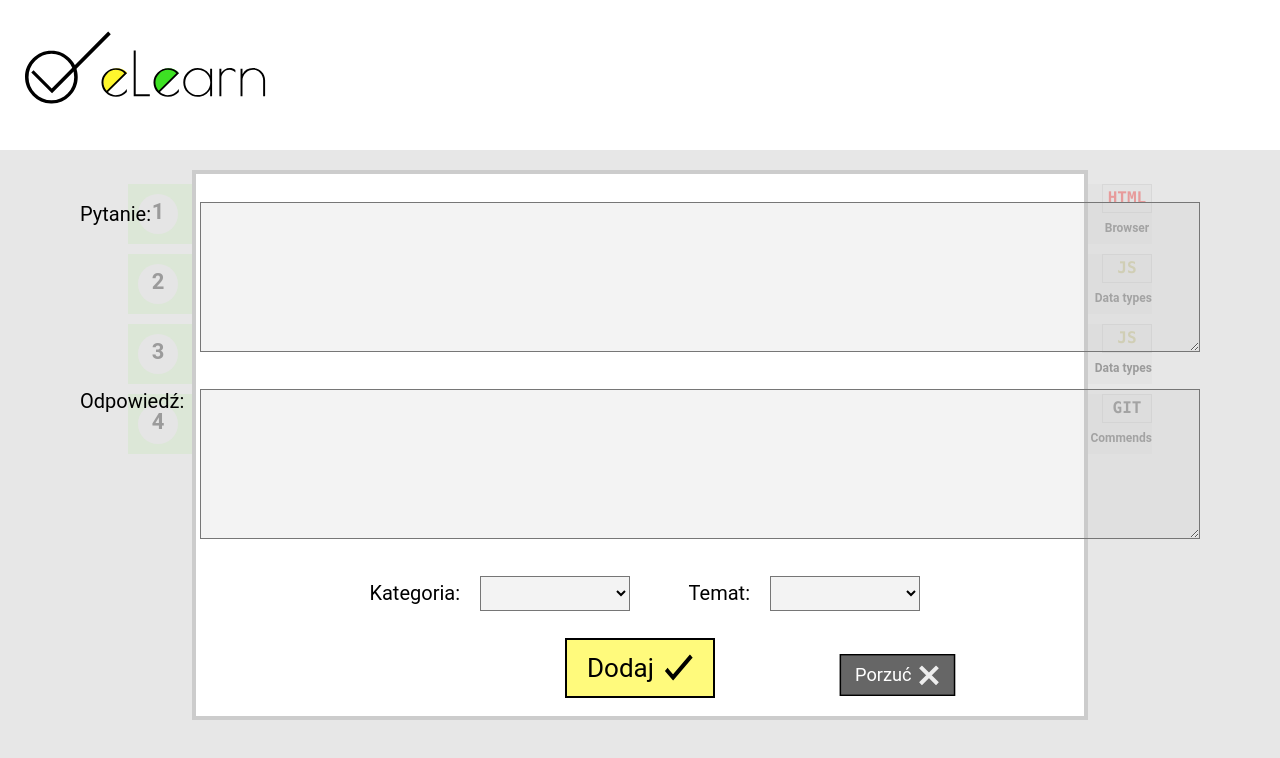
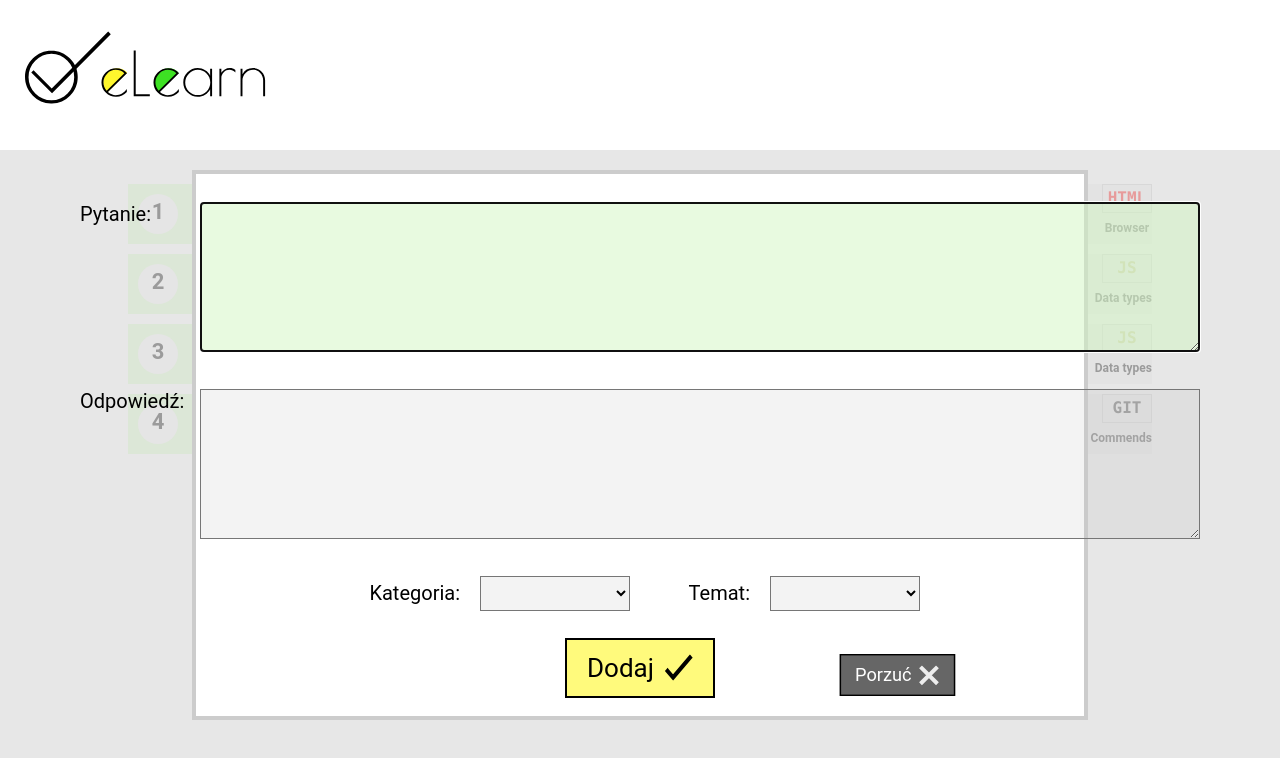
Before and after one commit to kargeb/eLearn, a React (Create React App) app: page /questions in a window 1280 px wide. Both pictures are taken after a click on the button "Dodaj". Shown: the top 758 px of the page. Built offline with nearby package versions, Linux system fonts and the light colour scheme.

Commit message:
focus on questionInput when addQuestionButton click WORKS

```diff
--- a/src/components/atoms/input/Input.jsx
+++ b/src/components/atoms/input/Input.jsx
@@ -25,11 +25,12 @@ const StyledInput = styled.textarea`
   }
 `;
 
-const Input = ({ label, name, gotValue, setValue }) => {
+const Input = ({ label, name, gotValue, setValue, refProp }) => {
   return (
     <StyledWrapper>
       <StyledLabel htmlFor={name}>{label}</StyledLabel>
       <StyledInput
+        ref={refProp}
         id={name}
         type="text"
         name={name}
--- a/src/components/atoms/select/Select.jsx
+++ b/src/components/atoms/select/Select.jsx
@@ -34,6 +34,7 @@ const Select = ({ category, options, gotValue, setValue }) => {
     <StyledWrapper>
       <StyledLabel htmlFor={category}>{category}:</StyledLabel>
       <StyledSelect
+        tabIndex="-1"
         id={category}
         value={gotValue}
         onChange={e => setValue(e.target.value)}
--- a/src/components/organisms/NewQuestionForm/NewQuestionForm.jsx
+++ b/src/components/organisms/NewQuestionForm/NewQuestionForm.jsx
@@ -1,4 +1,4 @@
-import React, { useState, useRef } from 'react';
+import React, { useState, useRef, useEffect } from 'react';
 import PropTypes from 'prop-types';
 import styled from 'styled-components';
 import Input from '../../atoms/input/Input';
@@ -91,7 +91,11 @@ const NewQuestionForm = ({ toggleFormVisibility, handleNewQuestion }) => {
     setSubject('');
   };
 
-  const questionInput = useRef(null);
+  const inputRef = useRef();
+
+  useEffect(() => {
+    inputRef.current.focus();
+  }, []);
 
   const sendQuestion = () => {
     setPromptVisibility(false);
@@ -106,8 +110,8 @@ const NewQuestionForm = ({ toggleFormVisibility, handleNewQuestion }) => {
 
     if (question && answer && category && subject) {
       handleNewQuestion(newQuestion);
-      // questionInput.current.focus();
       resetStates();
+      inputRef.current.focus();
     } else {
       setPromptVisibility(true);
     }
@@ -118,7 +122,7 @@ const NewQuestionForm = ({ toggleFormVisibility, handleNewQuestion }) => {
       <StyledBackground />
       <StyledFormWrapper>
         <Input
-          ref={questionInput}
+          refProp={inputRef}
           label="Pytanie: "
           name="questionInput"
           gotValue={question}
```
